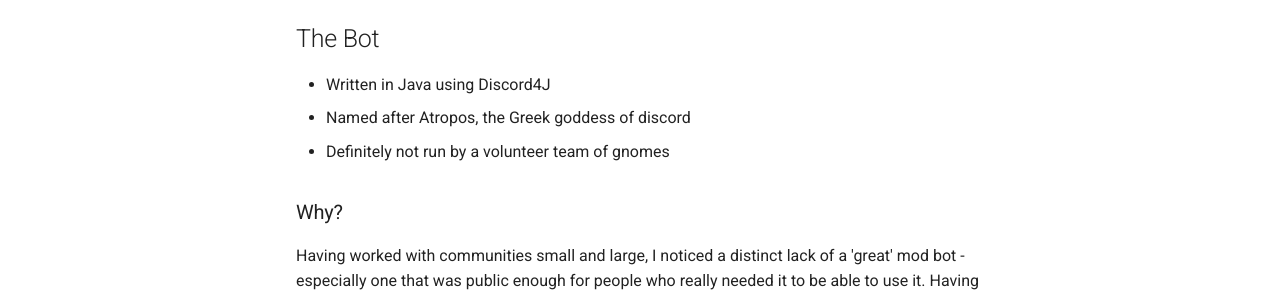
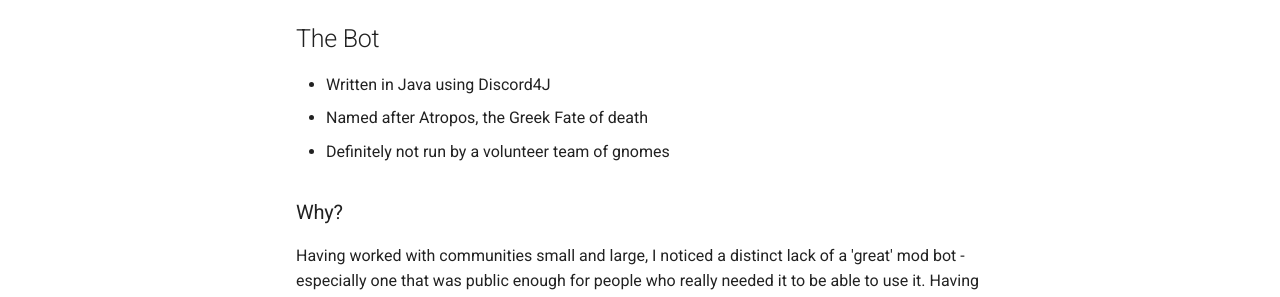
Before and after one commit to AtroposBot/web, an MkDocs documentation site: the page built from docs/about.md, in a window 1280 px wide. Shown: the part 392-689 px from the top of the page. Built offline with MkDocs 1.6.1 and Material for MkDocs 9.7.7, drawn with Linux system fonts in a browser that asks for light colours.

Commit message:
tiny update

```diff
--- a/docs/about.md
+++ b/docs/about.md
@@ -9,7 +9,7 @@
 ## The Bot
 
 - Written in Java using Discord4J
-- Named after Atropos, the Greek goddess of discord
+- Named after Atropos, the Greek Fate of death
 - Definitely not run by a volunteer team of gnomes
 
 ### Why?
```
